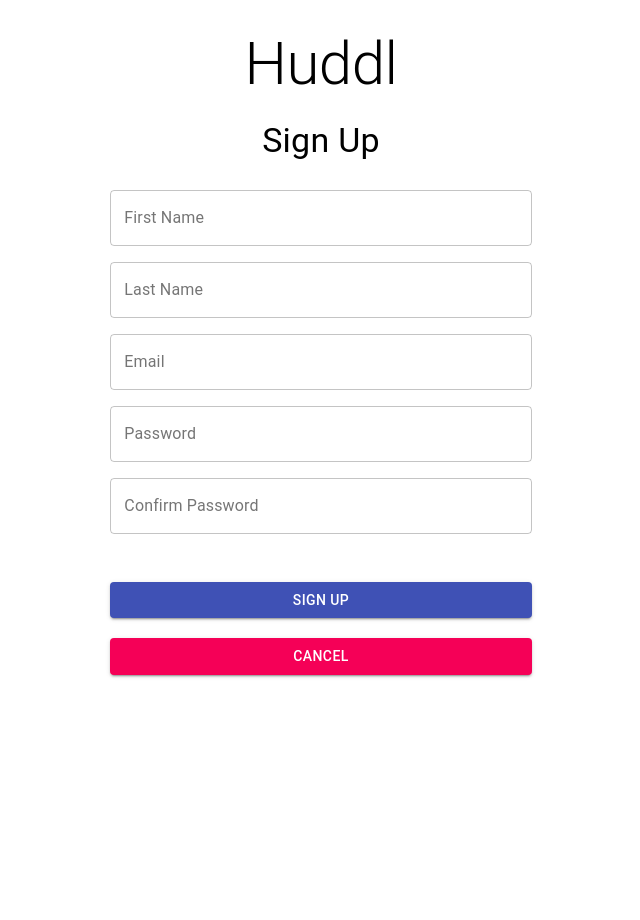
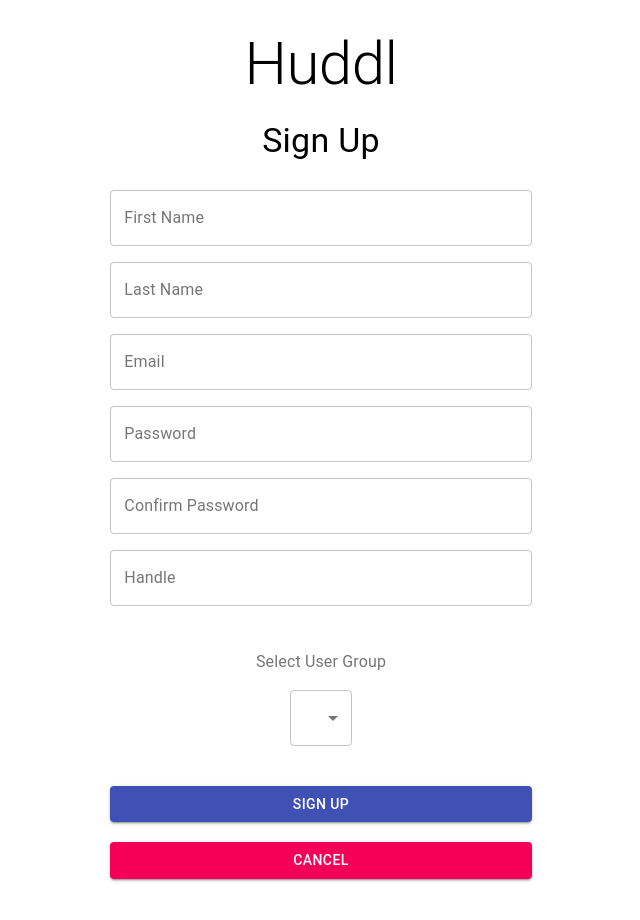
Before and after one commit to JosephSon505/Huddl, a React (Create React App) app in the folder Huddl-client/: page /signup in a window 1280 px wide. Shown: the top 920 px of the page, without its empty margins (319-959 px from the left). Before the commit the page ends 800 px from the top, so only its background shows below. Built offline with nearby package versions, Linux system fonts and the light colour scheme.

Commit message:
added handle and user select in signup

```diff
--- a/Huddl-client/src/pages/login.js
+++ b/Huddl-client/src/pages/login.js
@@ -44,6 +44,8 @@ class login extends React.Component {
       password: '',
       loading: false
     };
+
+    this.handleSignUp = this.handleSignUp.bind(this);
   }
 
   render() {
@@ -86,9 +88,10 @@ class login extends React.Component {
 
             <Button type='submit' variant='contained' color='primary' className={classes.button} fullWidth disabled={this.state.loading}>
               Log In
-                        {this.state.loading && (
-                <CircularProgress size={26} className={classes.progress} />
-              )}
+              { this.state.loading && ( <CircularProgress size={26} className={classes.progress} />) }
+            </Button>
+            <Button variant='contained' color='secondary' onClick={this.handleSignUp} className={classes.cancel} fullWidth>
+              Sign Up
             </Button>
           </form>
         </Grid>
@@ -109,6 +112,8 @@ class login extends React.Component {
     });
 
     console.log(userData);
+
+    // TODO: AXIOS goes here - Call the routes we created
   }
 
   handleChange = (event) => {
@@ -116,6 +121,10 @@ class login extends React.Component {
       [event.target.name]: event.target.value
     });
   }
+
+  handleSignUp = (event) => {
+    this.props.history.push('/signup');
+  }
 }
 
 export default withStyles(styles)(login);
--- a/Huddl-client/src/pages/signup.js
+++ b/Huddl-client/src/pages/signup.js
@@ -7,10 +7,14 @@ import Typography from '@material-ui/core/Typography';
 import TextField from '@material-ui/core/TextField';
 import Button from '@material-ui/core/Button';
 import CircularProgress from '@material-ui/core/CircularProgress';
+import Select from '@material-ui/core/Select';
+import MenuItem from '@material-ui/core/MenuItem';
+import InputLabel from '@material-ui/core/InputLabel';
 
-
+// import css files
 import '../App.css'
 
+// styles for this page
 const styles = {
   form: {
     textAlign: 'center'
@@ -49,7 +53,10 @@ class SignUp extends React.Component {
       confirmPassword: '',
       firstName: '',
       lastName: '',
-      loading: false
+      handle: '',
+      userGroup: '',
+      userGroupSelectOpen: false,
+      loading: false,
     };
   }
 
@@ -68,6 +75,29 @@ class SignUp extends React.Component {
             Sign Up
           </Typography>
           <form noValidate onSubmit={this.handleSubmit} >
+            {this.displayTextFields()}
+            <br /><br />
+            {this.displaySelect()}
+
+            <Button type='submit' variant='contained' color='primary' className={classes.button} fullWidth disabled={loading}>
+              Sign Up
+              {loading && (<CircularProgress size={26} className={classes.progress} />)}
+            </Button>
+            <Button variant='contained' color='secondary' onClick={this.handleCancel} className={classes.cancel} fullWidth>
+              Cancel
+            </Button>
+          </form>
+        </Grid>
+        <Grid item sm />
+      </Grid>
+    );
+  }
+
+  displayTextFields() {
+    const { classes } = this.props;
+
+    return (
+      <div>
         <TextField
           id='firstName'
           name='firstName'
@@ -123,19 +153,40 @@ class SignUp extends React.Component {
           onChange={this.handleChange}
           fullWidth
         />
-            <Button type='submit' variant='contained' color='primary' className={classes.button} fullWidth disabled={loading}>
-              Sign Up
-                            {loading && (
-                <CircularProgress size={26} className={classes.progress} />
-              )}
-            </Button>
-            <Button variant='contained' color='secondary' onClick={this.handleCancel} className={classes.cancel} fullWidth>
-              Cancel
-                        </Button>
-          </form>
-        </Grid>
-        <Grid item sm />
-      </Grid>
+        <TextField
+          id='handle'
+          name='handle'
+          type='text'
+          label='Handle'
+          variant='outlined'
+          className={classes.textField}
+          value={this.state.handle}
+          onChange={this.handleChange}
+          fullWidth
+        />
+      </div>
+    )
+  }
+
+  displaySelect() {
+    return (
+      <div>
+        <InputLabel id='user-group'>Select User Group</InputLabel> <br />
+        <Select
+          variant='outlined'
+          id='user-group'
+          open={this.state.userGroupSelectOpen}
+          onClose={this.handleSelectClose}
+          onOpen={this.handleSelectOpen}
+          value={this.state.userGroup}
+          onChange={this.handleSelectChange}
+          autoWidth={true}
+        >
+          <MenuItem value=''><em>None</em></MenuItem>
+          <MenuItem value='volunteer'>Volunteer</MenuItem>
+          <MenuItem value='doctor'>doctor</MenuItem>
+        </Select>
+      </div>
     );
   }
 
@@ -150,15 +201,37 @@ class SignUp extends React.Component {
       password: this.state.password,
       confirmPassword: this.state.confirmPassword,
       firstName: this.state.firstName,
-      lastName: this.state.lastName
+      lastName: this.state.lastName,
+      handle: this.state.handle,
+      userGroup: this.state.userGroup
     };
 
     console.log(newUserData);
+
+    // TODO: AXIOS goes here - call the signup route
   }
 
   handleChange = (event) => {
     this.setState({
       [event.target.name]: event.target.value
+    });
+  }
+
+  handleSelectChange = (event) => {
+    this.setState({
+      userGroup: event.target.value
+    });
+  }
+
+  handleSelectClose = (event) => {
+    this.setState({
+      userGroupSelectOpen: false
+    });
+  }
+
+  handleSelectOpen = (event) => {
+    this.setState({
+      userGroupSelectOpen: true
     });
   }
 
```
Also changed, not shown: 1 other file (tests, documents, lock files or other folders). Lines whose indentation alone changed are shown as unchanged.
